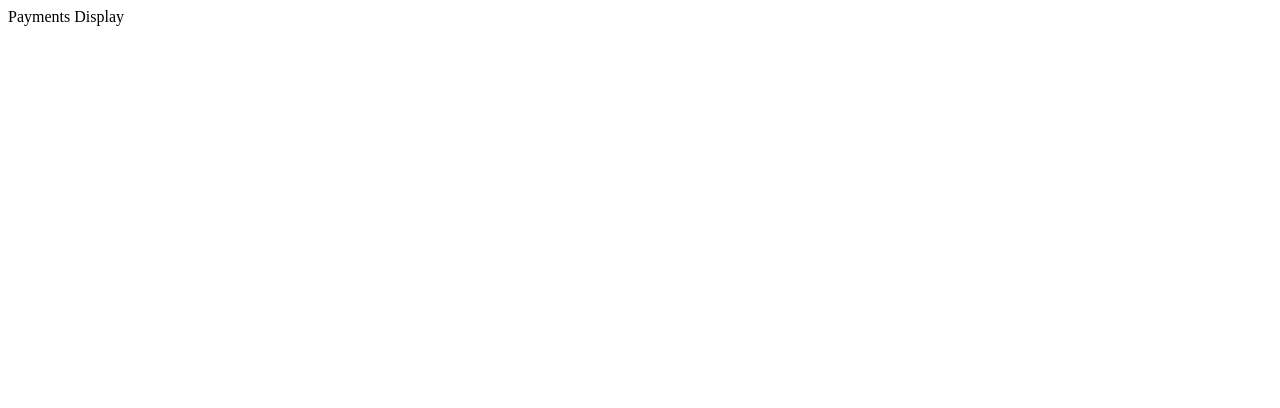
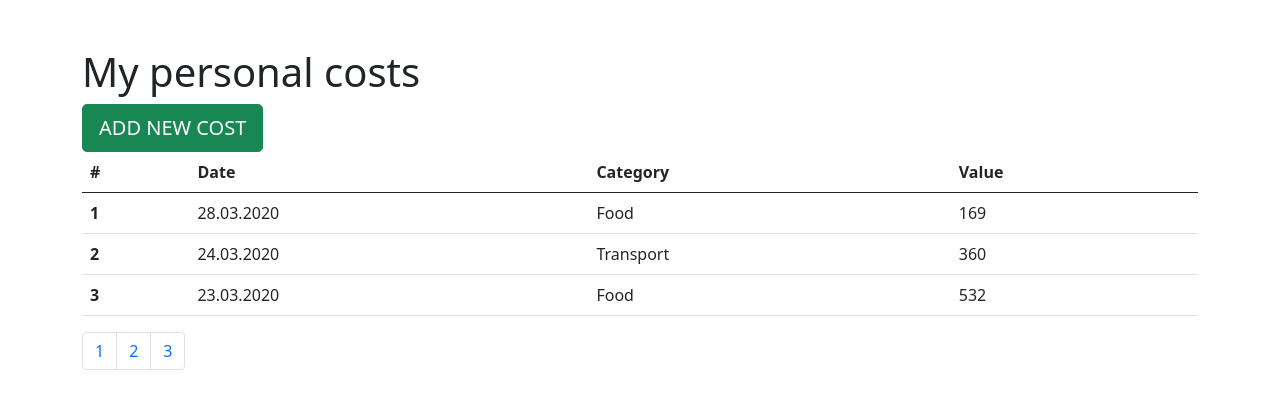
Before and after one commit to aj-develop/geekbrains_vue, a Vue app in the folder money-manager/: page / in a window 1280 px wide. Shown: the top 408 px of the page. Built offline with nearby package versions, Linux system fonts and the light colour scheme.

Commit message:
added lesson3

```diff
--- a/money-manager/public/index.html
+++ b/money-manager/public/index.html
@@ -5,11 +5,17 @@
     <meta http-equiv="X-UA-Compatible" content="IE=edge">
     <meta name="viewport" content="width=device-width,initial-scale=1.0">
     <link rel="icon" href="<%= BASE_URL %>favicon.ico">
+    <link href="https://cdn.jsdelivr.net/npm/bootstrap@5.0.1/dist/css/bootstrap.min.css" rel="stylesheet"
+          integrity="sha384-+0n0xVW2eSR5OomGNYDnhzAbDsOXxcvSN1TPprVMTNDbiYZCxYbOOl7+AMvyTG2x" crossorigin="anonymous">
+    <script src="https://cdn.jsdelivr.net/npm/bootstrap@5.0.1/dist/js/bootstrap.bundle.min.js"
+            integrity="sha384-gtEjrD/SeCtmISkJkNUaaKMoLD0//ElJ19smozuHV6z3Iehds+3Ulb9Bn9Plx0x4"
+            crossorigin="anonymous"></script>
     <title><%= htmlWebpackPlugin.options.title %></title>
 </head>
 <body>
 <noscript>
-      <strong>We're sorry but <%= htmlWebpackPlugin.options.title %> doesn't work properly without JavaScript enabled. Please enable it to continue.</strong>
+    <strong>We're sorry but <%= htmlWebpackPlugin.options.title %> doesn't work properly without JavaScript enabled.
+        Please enable it to continue.</strong>
 </noscript>
 <div id="app"></div>
 <!-- built files will be auto injected -->
--- a/money-manager/src/App.vue
+++ b/money-manager/src/App.vue
@@ -1,14 +1,89 @@
 <template>
-    <PaymentsDisplay />
+  <main class="flex-shrink-0">
+    <div class="container">
+      <h1 class="mt-5">My personal costs</h1>
+      <Button @clicked="clicked" :showFrom="showFrom" />
+      <AddPaymentForm @addNewPayment="addNewPayment" :showFrom="showFrom" />
+      <PaymentsDisplay :items="paymentsList" />
+    </div>
+  </main>
 </template>
 
 <script>
-import PaymentsDisplay from './components/PaymentsDisplay.vue'
+import PaymentsDisplay from './components/PaymentsDisplay'
+import AddPaymentForm from './components/AddPaymentForm'
+import Button from './components/Button'
 
 export default {
   name: 'App',
   components: {
-    PaymentsDisplay
+    PaymentsDisplay,
+    AddPaymentForm,
+    Button
+  },
+  data () {
+    return {
+      paymentsList: [],
+      showFrom: false
+    }
+  },
+  methods: {
+    fetchData () {
+      return [
+        {
+          id: 1,
+          date: '28.03.2020',
+          category: 'Food',
+          price: 169
+        },
+        {
+          id: 2,
+          date: '24.03.2020',
+          category: 'Transport',
+          price: 360
+        },
+        {
+          id: 3,
+          date: '23.03.2020',
+          category: 'Food',
+          price: 532
+        },
+        {
+          id: 4,
+          date: '21.03.2020',
+          category: 'Transport',
+          price: 162
+        },
+        {
+          id: 5,
+          date: '2o.03.2020',
+          category: 'Transport',
+          price: 111
+        },
+        {
+          id: 6,
+          date: '19.02.2020',
+          category: 'Food',
+          price: 162
+        },
+        {
+          id: 7,
+          date: '13.02.2020',
+          category: 'Transport',
+          price: 199
+        }
+      ]
+    },
+    addNewPayment (data) {
+      data.id = this.paymentsList[this.paymentsList.length - 1].id + 1
+      this.paymentsList = [...this.paymentsList, data]
+    },
+    clicked () {
+      this.showFrom = !this.showFrom
+    }
+  },
+  created () {
+    this.paymentsList = this.fetchData()
   }
 }
 </script>
--- /dev/null
+++ b/money-manager/src/components/AddPaymentForm.vue
@@ -0,0 +1,41 @@
+<template>
+  <div class="wrapper" v-if="showFrom">
+    <form>
+      <div class="mb-3">
+        <label for="date" class="form-label">Date</label>
+        <input v-model="date"  class="form-control" id="date">
+      </div>
+      <div class="mb-3">
+        <label for="category" class="form-label">Category</label>
+        <input v-model="category"  class="form-control" id="category">
+      </div>
+      <div class="mb-3">
+        <label for="price" class="form-label">Price</label>
+        <input v-model.number="price"  class="form-control" id="price">
+      </div>
+    </form>
+    <button @click="onSaveClick" class="btn btn-primary btn-lg">Save</button>
+  </div>
+</template>
+
+<script>
+export default {
+  name: 'AddPaymentForm',
+  props: {
+    showFrom: Boolean
+  },
+  data () {
+    return {
+      date: '',
+      category: '',
+      price: 0
+    }
+  },
+  methods: {
+    onSaveClick () {
+      const { date, category, price } = this
+      this.$emit('addNewPayment', { date, category, price })
+    }
+  }
+}
+</script>
--- /dev/null
+++ b/money-manager/src/components/Button.vue
@@ -0,0 +1,20 @@
+<template>
+  <div>
+    <button v-if="!showFrom" @click="onAddClick" class="btn btn-success btn-lg">ADD NEW COST</button>
+    <button v-if="showFrom" @click="onAddClick" class="btn btn-info btn-lg">HIDE FORM</button>
+  </div>
+</template>
+
+<script>
+export default {
+  name: 'Button',
+  props: {
+    showFrom: Boolean
+  },
+  methods: {
+    onAddClick () {
+      this.$emit('clicked')
+    }
+  }
+}
+</script>
--- /dev/null
+++ b/money-manager/src/components/Pagination.vue
@@ -0,0 +1,32 @@
+<template>
+  <nav>
+    <ul class="pagination">
+      <li
+        class="page-item"
+        v-for="(page, index) in Math.ceil(paymentsListLength/this.itemsPerPage)"
+        :key="index"
+      >
+        <a @click="onPageClick(page)" class="page-link" href="#">{{ page }}</a>
+      </li>
+    </ul>
+  </nav>
+</template>
+
+<script>
+export default {
+  name: 'Pagination',
+  props: {
+    paymentsListLength: Number
+  },
+  data () {
+    return {
+      itemsPerPage: 3
+    }
+  },
+  methods: {
+    onPageClick (page) {
+      this.$emit('currentPage', page)
+    }
+  }
+}
+</script>
--- a/money-manager/src/components/PaymentsDisplay.vue
+++ b/money-manager/src/components/PaymentsDisplay.vue
@@ -1,15 +1,59 @@
 <template>
-  <div class="payments-display">
-    Payments Display
+  <div>
+    <table class="table">
+      <thead>
+      <tr>
+        <th scope="col">#</th>
+        <th scope="col">Date</th>
+        <th scope="col">Category</th>
+        <th scope="col">Value</th>
+      </tr>
+      </thead>
+      <tbody>
+      <tr v-for="item in this.pageOfItems" :key="item.id">
+        <th scope="row">{{ item.id }}</th>
+        <td>{{ item.date }}</td>
+        <td>{{ item.category }}</td>
+        <td>{{ item.price }}</td>
+      </tr>
+      </tbody>
+    </table>
+    <Pagination @currentPage="setCurrentPage" :paymentsListLength="items.length" />
   </div>
 </template>
 
 <script>
+import Pagination from './Pagination'
+
 export default {
-  name: 'PaymentsDisplay'
+  name: 'PaymentsDisplay',
+  components: {
+    Pagination
+  },
+  props: {
+    items: Array,
+    default: []
+  },
+  data () {
+    return {
+      itemsPerPage: 3,
+      currentPage: 1,
+      pageOfItems: []
+    }
+  },
+  methods: {
+    setPageOfItems () {
+      const startIndex = (this.currentPage - 1) * this.itemsPerPage
+      const endIndex = (startIndex + this.itemsPerPage) - 1
+      this.pageOfItems = this.items.slice(startIndex, endIndex + 1)
+    },
+    setCurrentPage (currentPage) {
+      this.currentPage = currentPage
+      this.setPageOfItems()
+    }
+  },
+  created () {
+    this.setPageOfItems()
+  }
 }
 </script>
-
-<style lang="scss" module>
-
-</style>
```
Lines whose indentation alone changed are shown as unchanged.
